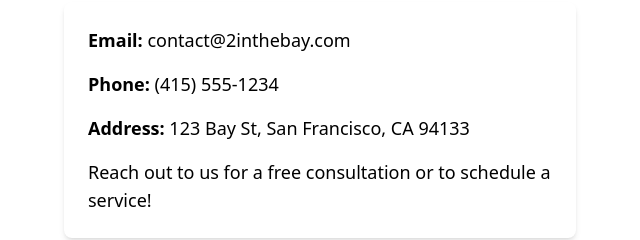
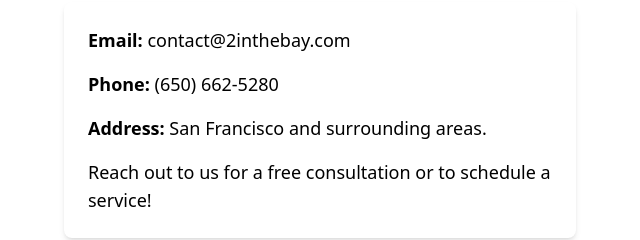
Before and after one commit to mescottbeeker/2inthebay-grok, a plain HTML site: page index.html in a window 1280 px wide. Shown: the part 1202-1442 px from the top of the page, 320-960 px from the left. Drawn offline with nearby package versions, Linux system fonts and the light colour scheme.

Commit message:
Update index.html

```diff
--- a/index.html
+++ b/index.html
@@ -69,8 +69,8 @@
       <div class="max-w-lg mx-auto">
         <div class="bg-white p-6 rounded-lg shadow-md">
           <p class="text-lg mb-4"><strong>Email:</strong> contact@2inthebay.com</p>
-          <p class="text-lg mb-4"><strong>Phone:</strong> (415) 555-1234</p>
-          <p class="text-lg mb-4"><strong>Address:</strong> 123 Bay St, San Francisco, CA 94133</p>
+          <p class="text-lg mb-4"><strong>Phone:</strong> (650) 662-5280 </p>
+          <p class="text-lg mb-4"><strong>Address:</strong> San Francisco and surrounding areas.</p>
           <p class="text-lg">Reach out to us for a free consultation or to schedule a service!</p>
         </div>
       </div>
```
